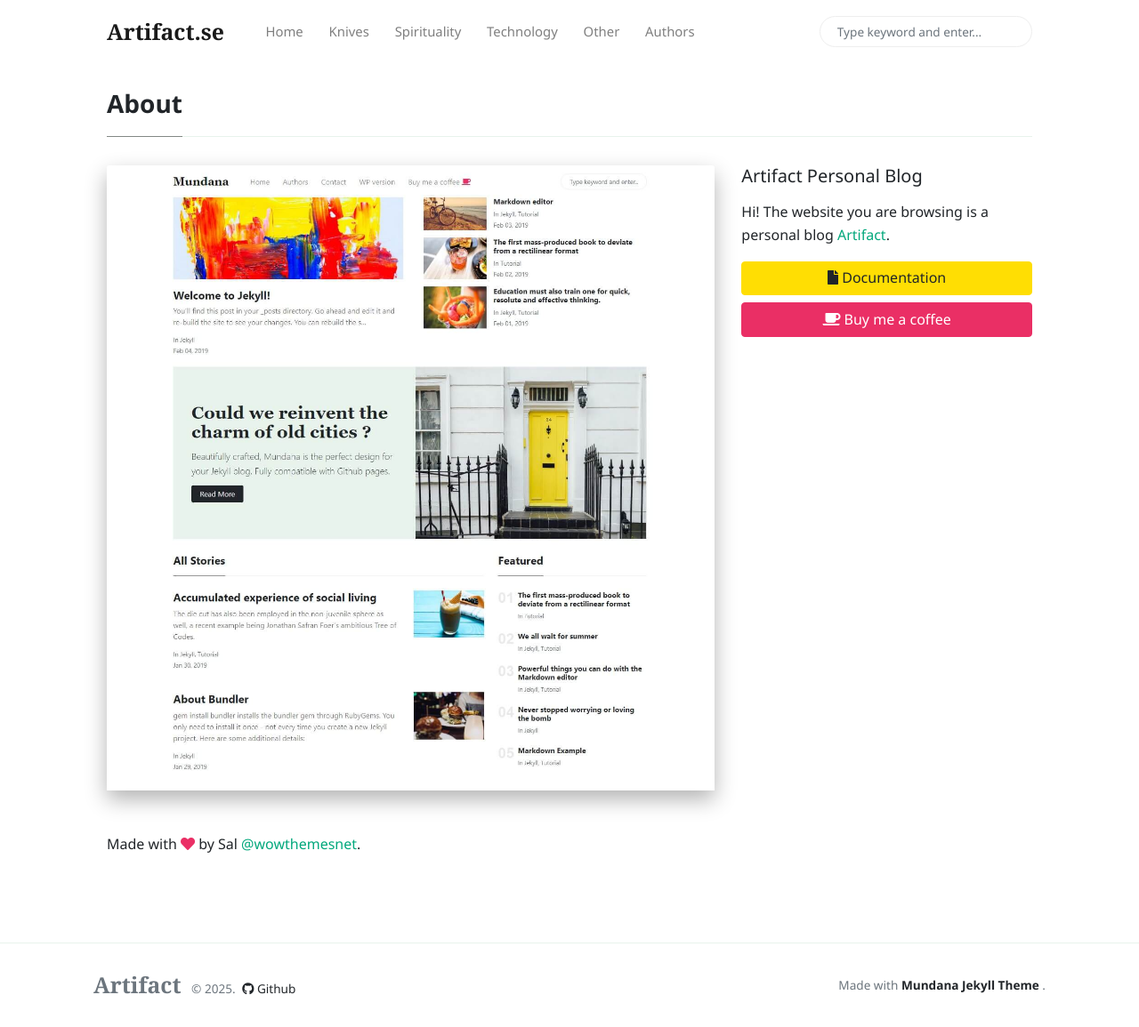
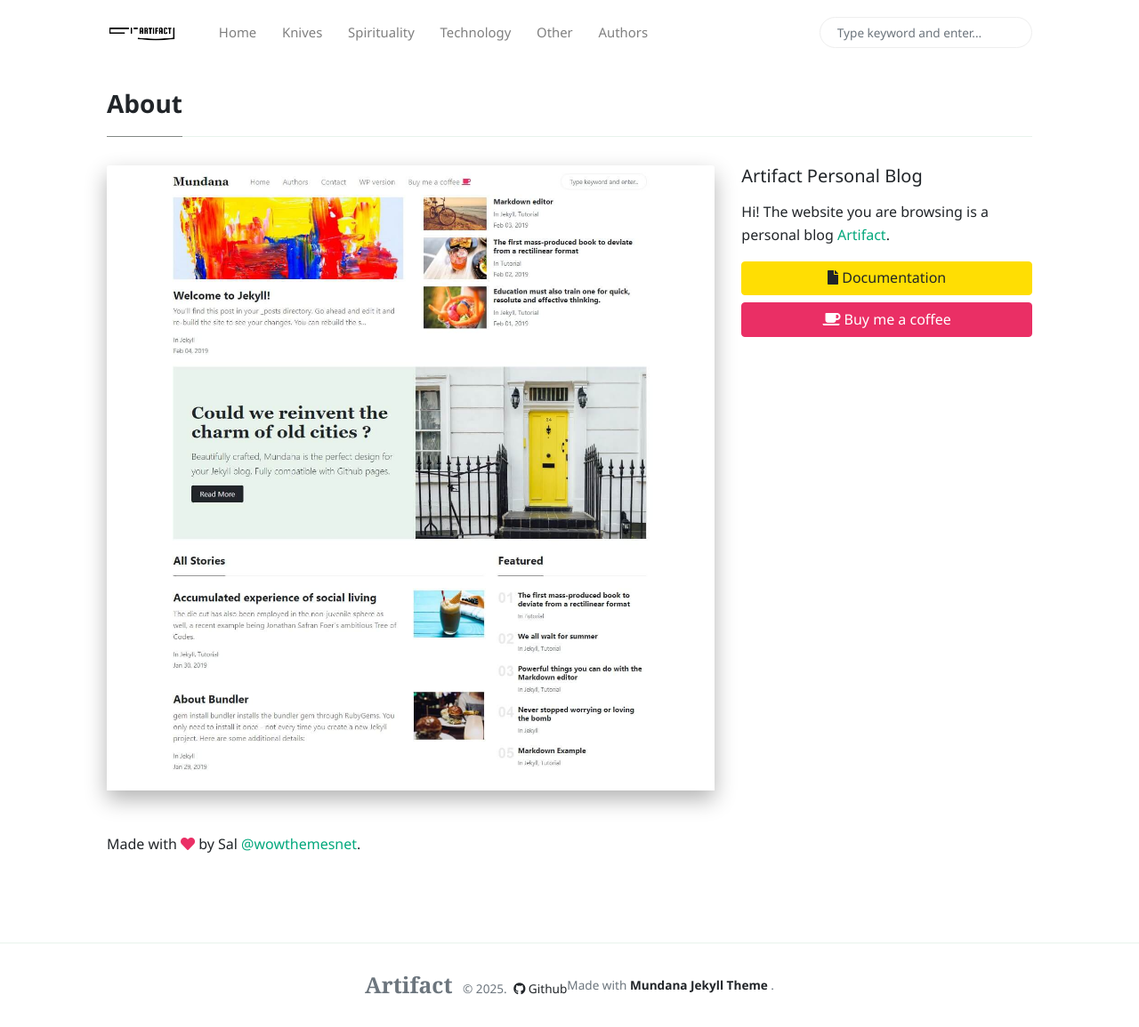
Before and after one commit to North14/artifact.se, a Jekyll site: the page built from _pages/about.md, in a window 1280 px wide and 1155 px high. Shown: the whole window at 89% size. Built offline with Jekyll 4.4.1, drawn with Linux system fonts in a browser that asks for light colours; nearby versions of some CDN libraries; comment, search, counter and statistics services are not loaded.

Commit message:
Header and favicon changes

```diff
--- a/_config.yml
+++ b/_config.yml
@@ -2,7 +2,6 @@
 name: 'Artifact.se'
 description: 'Artifact is a personal blog about my random projects in tech, knifemaking, art, and spirituality.'
 logo: 'assets/images/logo.png'
-favicon: 'assets/images/favicon.ico'
 baseurl: ''
 disqus: ''
 email: 'admin@artifact.se'
--- a/_layouts/default.html
+++ b/_layouts/default.html
@@ -8,10 +8,24 @@
 
     {% seo %}
 
-    <link rel="shortcut icon" type="image/x-icon" href="{{site.baseurl}}/{{site.favicon}}">
+    <!-- Open Graph / Facebook -->
+    <meta property="og:type" content="website">
+    <meta property="og:title" content="{{ page.title }} | {{ site.name }}">
+    <meta property="og:description" content="{{ page.description }}">
+    <meta property="og:image" content="{{ site.url }}{{ site.baseurl }}/assets/images/logo.png">
+
+    <!-- Twitter -->
+    <meta name="twitter:card" content="summary_large_image">
+    <meta name="twitter:title" content="{{ page.title }} | {{ site.name }}">
+    <meta name="twitter:description" content="{{ page.description }}">
+    <meta name="twitter:image" content="{{ site.url }}{{ site.baseurl }}/assets/images/logo.png">
+
+
+    <link rel="icon" href="{{ site.baseurl }}/favicon.ico" type="image/x-icon">
+
 
     <!-- Font Awesome Icons -->
-    <link rel="stylesheet" href="https://use.fontawesome.com/releases/v5.3.1/css/all.css" integrity="sha384-mzrmE5qonljUremFsqc01SB46JvROS7bZs3IO2EmfFsd15uHvIt+Y8vEf7N7fWAU" crossorigin="anonymous">
+    <link rel="stylesheet" href="https://cdnjs.cloudflare.com/ajax/libs/font-awesome/5.15.4/css/all.min.css">
 
     <!-- Google Fonts-->
     <link href="https://fonts.googleapis.com/css?family=Lora:400,400i,700" rel="stylesheet">
@@ -38,7 +52,10 @@
     <!-- Navbar -->
     <nav id="MagicMenu" class="topnav navbar navbar-expand-lg navbar-light bg-white fixed-top">
     <div class="container">
-        <a class="navbar-brand" href="{{ site.baseurl }}/index.html"><strong>{{site.name}}</strong></a>
+      <!-- <a class="navbar-brand" href="{{ site.baseurl }}/index.html"><strong>{{site.name}}</strong></a> -->
+        <a class="navbar-brand" href="{{ site.baseurl }}/index.html">
+          <img src="{{ site.baseurl }}/assets/images/logo.png" alt="{{site.name}}" height="40" width="auto">
+        </a>
         <button class="navbar-toggler collapsed" type="button" data-toggle="collapse" data-target="#navbarColor02" aria-controls="navbarColor02" aria-expanded="false" aria-label="Toggle navigation">
         <span class="navbar-toggler-icon"></span>
         </button>
@@ -75,7 +92,7 @@
     <!-- Footer -->
     <footer class="bg-white border-top p-3 text-muted small">
         <div class="container">
-        <div class="row align-items-center justify-content-between">
+        <div class="row align-items-center justify-content-center text-center">
             <div>
                 <span class="navbar-brand mr-2 mb-0"><strong>Artifact</strong></span>
                 <span>© <script>document.write(new Date().getFullYear())</script>.</span>
```
Also changed, not shown: favicon.ico (renamed from assets/images/favicon.ico).
